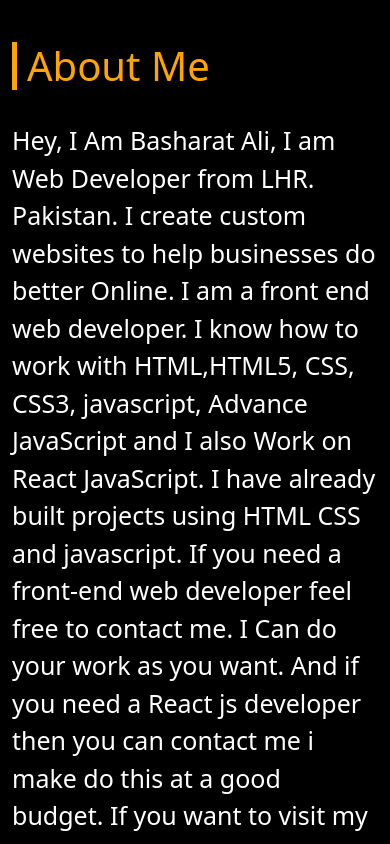
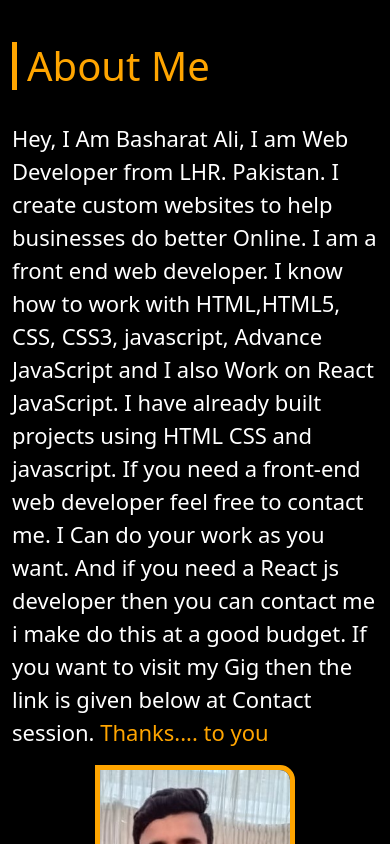
Before and after one commit to BasharatAliKing/My-Portfolio, a React (Create React App) app: page / in a window 390 px wide. Shown: the part 2140-2984 px from the top of the page. Built offline with nearby package versions, Linux system fonts and the light colour scheme.

Commit message:
edit readme and add new.md

```diff
--- a/src/App.css
+++ b/src/App.css
@@ -379,9 +379,7 @@ footer{
   #about h1{
     font-size: 40px;
   }
-  #about p{
-    font-size: 25px;
-  }
+
   #about h2{
     margin-top: 20px;
     font-size: 25px;
```
